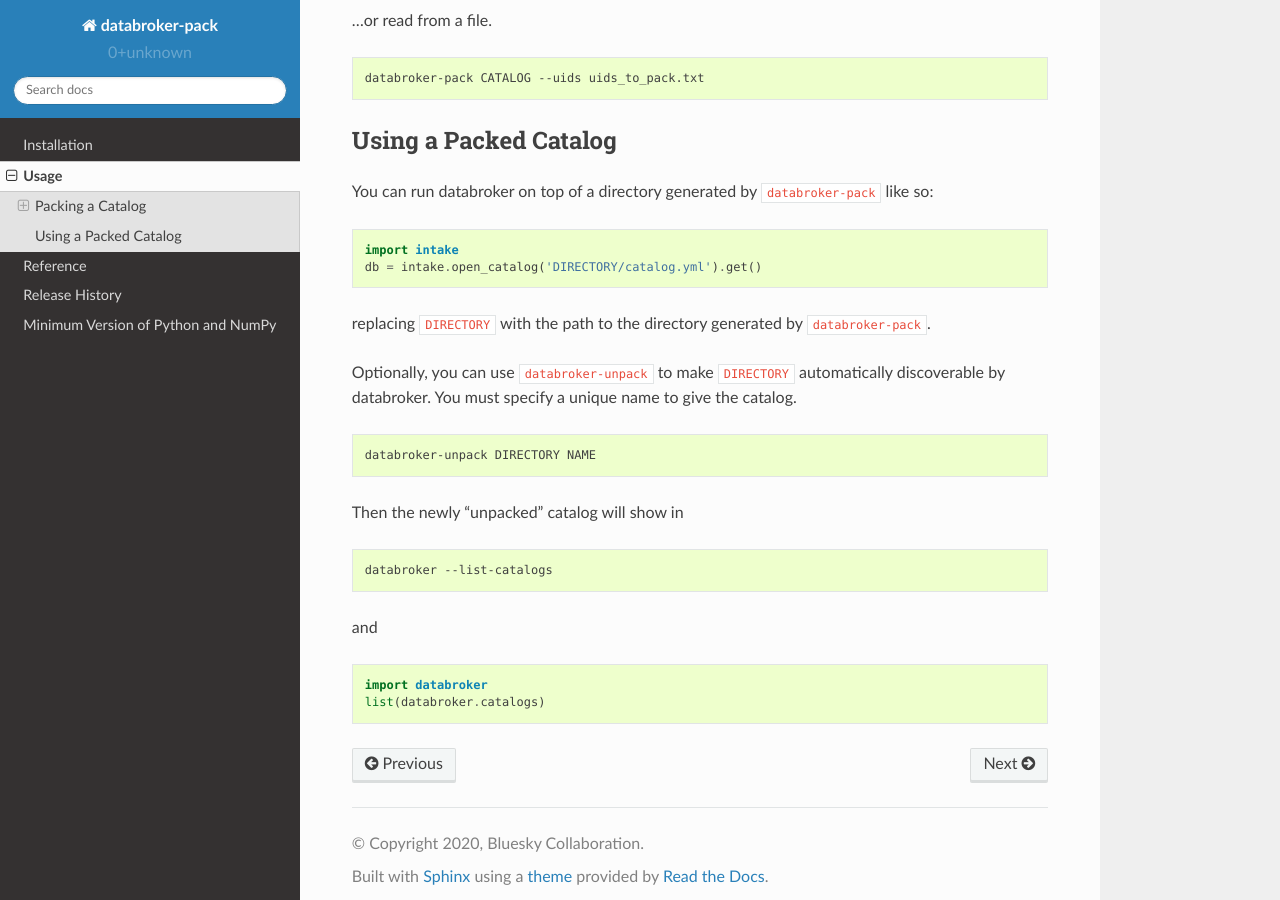
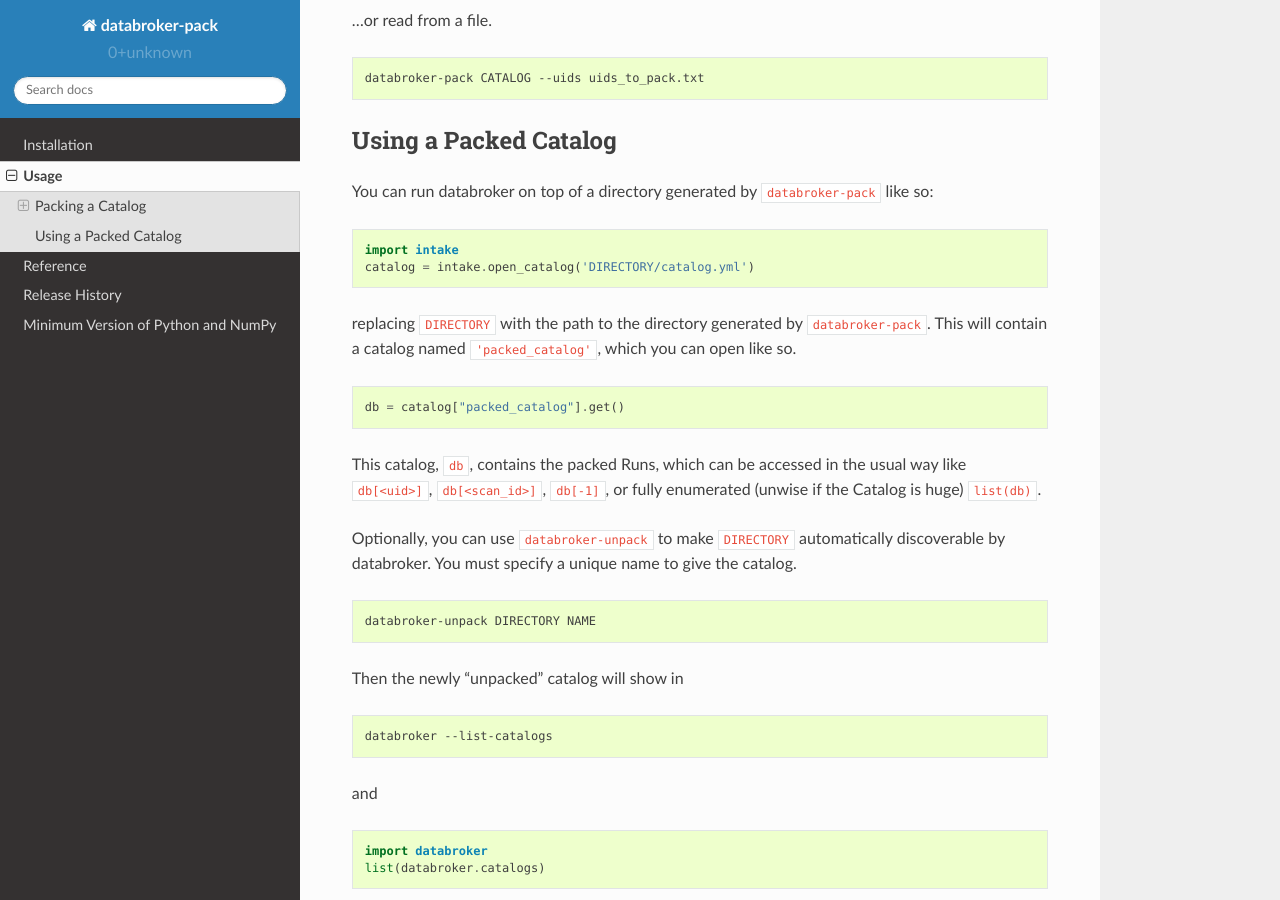
Before and after one commit to bluesky/databroker-pack, a Sphinx documentation site: the page built from docs/source/usage.rst, in a window 1280 px wide and 900 px high, scrolled down 1714 px. Built offline with Sphinx 7.4.7 and the Read the Docs theme 2.0.0, drawn with Linux system fonts in a browser that asks for light colours.

Commit message:
Mention 'packed_catalog'.

```diff
--- a/docs/source/usage.rst
+++ b/docs/source/usage.rst
@@ -99,10 +99,19 @@
 .. code:: python
 
    import intake
-   db = intake.open_catalog('DIRECTORY/catalog.yml').get()
+   catalog = intake.open_catalog('DIRECTORY/catalog.yml')
 
 replacing ``DIRECTORY`` with the path to the directory generated by
-``databroker-pack``.
+``databroker-pack``. This will contain a catalog named ``'packed_catalog'``,
+which you can open like so.
+
+.. code:: python
+
+   db = catalog["packed_catalog"].get()
+
+This catalog, ``db``, contains the packed Runs, which can be accessed in the
+usual way like ``db[<uid>]``, ``db[<scan_id>]``, ``db[-1]``, or fully
+enumerated (unwise if the Catalog is huge) ``list(db)``.
 
 Optionally, you can use ``databroker-unpack`` to make ``DIRECTORY``
 automatically discoverable by databroker. You must specify a unique name to
```
